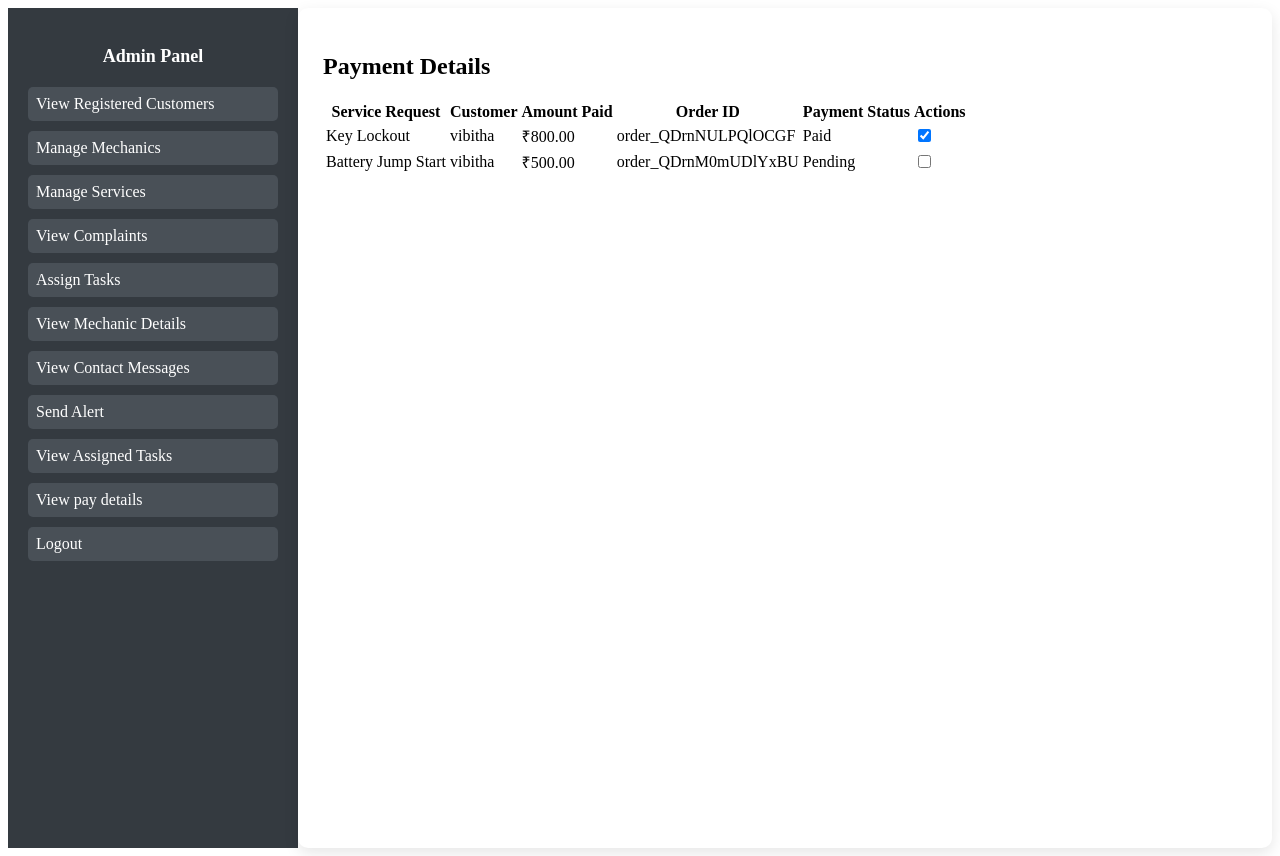
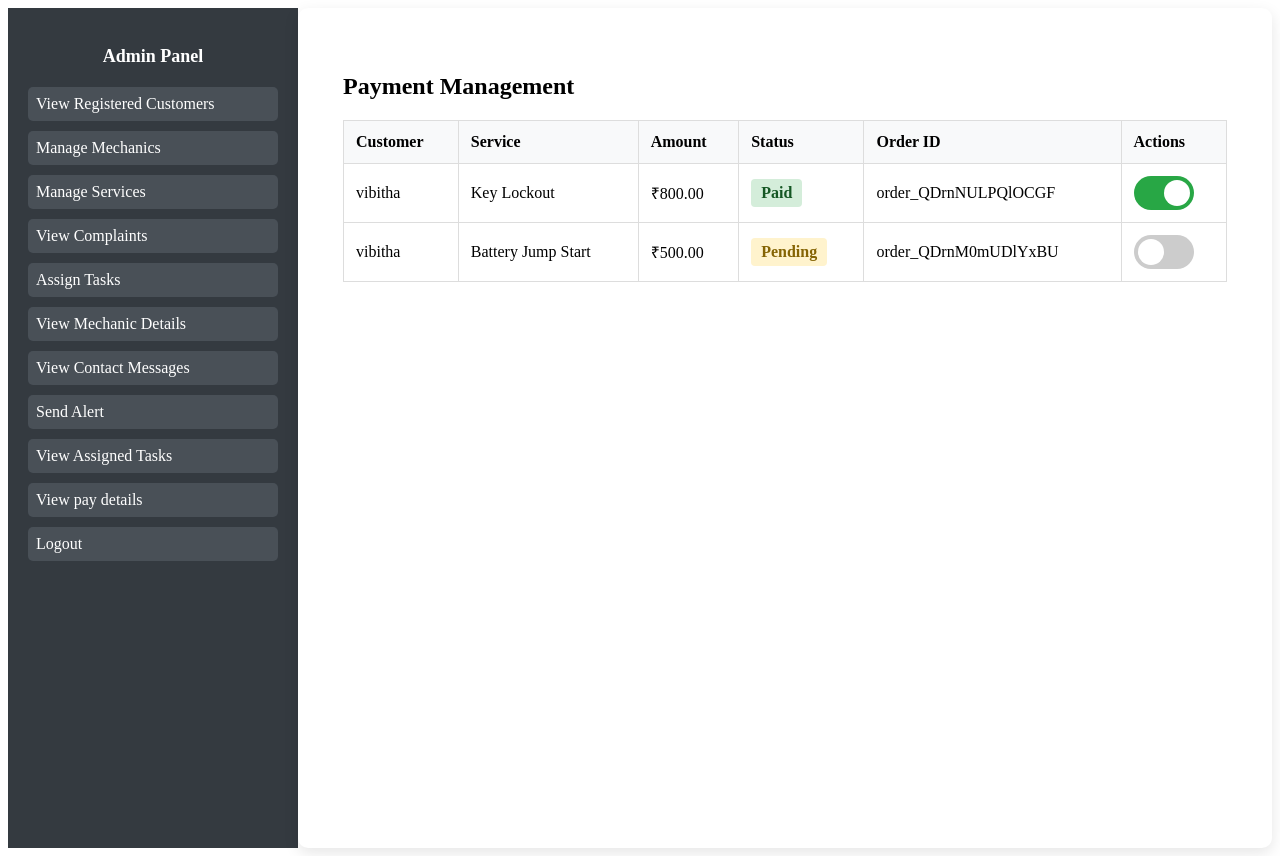
Before and after one commit to Navya-445/Roadhelp, a Django app: page /pay-adminments/ in a window 1280 px wide. Run offline with Django 5.2, Linux system fonts and the light colour scheme; data comes from the database, SQL or seed files in the repository; both versions use the stored data as it was after the commit.

Commit message:
message of commit

```diff
--- a/Home/views.py
+++ b/Home/views.py
@@ -689,76 +689,74 @@ from django.shortcuts import render, redirect
 from django.contrib import messages
 from django.contrib.auth.decorators import login_required, user_passes_test
 from .models import ServiceRequest, CustPayment
-
-
 def admin_paymentdetails(request):
     if request.method == 'POST':
-        # Handle payment status updates
         payment_id = request.POST.get('payment_id')
         new_status = request.POST.get('is_paid') == 'on'
 
         try:
             payment = CustPayment.objects.get(id=payment_id)
-            if new_status and not payment.is_paid:
-                # If marking as paid, remove the corresponding service request
-                ServiceRequest.objects.filter(
-                    user__username=payment.cust_name,
-                    service__name=payment.service_request_name
-                ).delete()
-
-            payment.is_paid = new_status
-            payment.save()
-            messages.success(request, 'Payment status updated successfully!')
+            if payment.is_paid != new_status:
+                payment.is_paid = new_status
+                payment.save()
+                messages.success(request, f'Payment status for {payment.cust_name} updated to {"Paid" if new_status else "Unpaid"}')
         except Exception as e:
             messages.error(request, f'Error updating payment: {str(e)}')
 
-    # Get all payment records
     payments = CustPayment.objects.all().order_by('-is_paid', 'cust_name')
-    return render(request, 'admin_paydetails.html', {'payments': payments})
+    return render(request, 'admin_paydetails.html', {
+        'payments': payments,
+        'page_title': 'Payment Management'
+    })
 @login_required
 def payment_page(request):
-    """Fetch service requests and generate Razorpay orders, creating payment records"""
-    customer_tasks = ServiceRequest.objects.filter(user=request.user).select_related('service')
-    client = razorpay.Client(auth=(settings.RAZORPAY_KEY_ID, settings.RAZORPAY_KEY_SECRET))
+    # Get unpaid service requests with their payment status
+    service_requests = ServiceRequest.objects.filter(
+        user=request.user
+    ).select_related('service')
 
-    customer_tasks_with_prices = []
+    payment_data = []
 
-    for task in customer_tasks:
-        price_entry = PriceList.objects.filter(service=task.service).first()
-        amount_inr = price_entry.amount_inr if price_entry else None
+    for sr in service_requests:
+        payment = CustPayment.objects.filter(
+            service_request_name=sr.service.name,
+            cust_name=request.user.username
+        ).first()
 
-        if amount_inr:
-            amount_paisa = int(amount_inr * 100)
+        price = PriceList.objects.filter(service=sr.service).first()
+        amount = price.amount_inr if price else 0
+
+        # Create payment record if doesn't exist
+        if not payment and amount > 0:
+            client = razorpay.Client(auth=(settings.RAZORPAY_KEY_ID, settings.RAZORPAY_KEY_SECRET))
             order_data = {
-                "amount": amount_paisa,
+                "amount": int(amount * 100),
                 "currency": "INR",
                 "payment_capture": 1,
             }
             order = client.order.create(order_data)
 
-            # Create or update payment record
-            CustPayment.objects.update_or_create(
-                service_request_name=task.service.name,
+            payment = CustPayment.objects.create(
+                service_request_name=sr.service.name,
                 cust_name=request.user.username,
-                defaults={
-                    'amount_paid': amount_inr,
-                    'order_id': order['id'],
-                    'is_paid': False
-                }
+                amount_paid=amount,
+                order_id=order['id'],
+                is_paid=False
             )
 
-            customer_tasks_with_prices.append({
-                'task': task,
-                'service': task.service,
-                'amount_inr': amount_inr,
-                'order_id': order['id'],
-            })
+        payment_data.append({
+            'service': sr.service,
+            'amount_inr': amount,
+            'order_id': payment.order_id if payment else None,
+            'is_paid': payment.is_paid if payment else False,
+            'payment_exists': payment is not None,
+        })
 
     return render(request, 'payment_page.html', {
-        'customer_tasks': customer_tasks_with_prices,
+        'customer_tasks': payment_data,
         'RAZORPAY_KEY_ID': settings.RAZORPAY_KEY_ID,
+        'page_title': 'My Payments'
     })
-
 # def payment_page(request):
 #     """ Fetch service requests and corresponding prices for the logged-in user and generate Razorpay orders """
 
@@ -797,16 +795,10 @@ def payment_page(request):
 #     })
 from django.shortcuts import render
 @login_required
+
+
 def payment_success(request):
-    payment_id = request.GET.get('payment_id')
-    order_id = request.GET.get('order_id')
-
-    return render(request, 'payment_success.html', {
-        'payment_id': payment_id,
-        'order_id': order_id
-    })
-# def payment_success(request):
-#     return render(request, 'payment_success.html')
+    return render(request, 'payment_success.html')
 def view_pastwork(request):
     """View to display past work details sorted by completed date"""
     mechanic = request.user.mechanicprofile  # Get the logged-in mechanic
--- a/templates/admin_dashboard.html
+++ b/templates/admin_dashboard.html
@@ -201,7 +201,7 @@
         <a href="{% url 'view_mechanic_details' %}">View mech details</a>
         <a href="{% url 'admin_contact_messages' %}">View contact messages</a>
         <a href="{% url 'notification_menu' %}">Send alert</a>
-        <li><a href="{% url 'admin_paymentdetails' %}">View pay details</a></li>
+    <li><a href="{% url 'admin_paymentdetails' %}">View pay details</a></li>
 
         <a href="{% url 'adminlogout' %}">Logout</a>
     </div>
--- a/templates/admin_paydetails.html
+++ b/templates/admin_paydetails.html
@@ -1,122 +1,132 @@
 {% extends 'base_admin.html' %}
-{% load static %}
-
 {% block content %}
-<div class="container mt-5">
-    <h2 class="mb-4">Payment Details</h2>
+<div class="payment-admin-container">
+    <h2>{{ page_title }}</h2>
 
     {% if messages %}
+    <div class="messages">
         {% for message in messages %}
         <div class="alert alert-{{ message.tags }}">{{ message }}</div>
         {% endfor %}
+    </div>
     {% endif %}
 
-    <div class="table-responsive">
-        <table class="table table-striped table-hover">
-            <thead class="thead-dark">
+    <table class="payment-admin-table">
+        <thead>
             <tr>
-                    <th>Service Request</th>
                 <th>Customer</th>
-                    <th>Amount Paid</th>
+                <th>Service</th>
+                <th>Amount</th>
+                <th>Status</th>
                 <th>Order ID</th>
-                    <th>Payment Status</th>
                 <th>Actions</th>
             </tr>
         </thead>
         <tbody>
             {% for payment in payments %}
             <tr>
+                <td>{{ payment.cust_name }}</td>
                 <td>{{ payment.service_request_name }}</td>
-                    <td>{{ payment.cust_name }}</td>
                 <td>₹{{ payment.amount_paid }}</td>
+                <td>
+                    <span class="status-badge {% if payment.is_paid %}paid{% else %}pending{% endif %}">
+                        {% if payment.is_paid %}Paid{% else %}Pending{% endif %}
+                    </span>
+                </td>
                 <td>{{ payment.order_id|default:"-" }}</td>
                 <td>
-                        {% if payment.is_paid %}
-                            <span class="badge badge-success">Paid</span>
-                        {% else %}
-                            <span class="badge badge-warning">Pending</span>
-                        {% endif %}
-                    </td>
-                    <td>
-                        <form method="post" action="{% url 'admin_paymentdetails' %}">
+                    <form method="post" class="payment-status-form">
                         {% csrf_token %}
                         <input type="hidden" name="payment_id" value="{{ payment.id }}">
-                            <div class="form-check form-switch">
-                                <input class="form-check-input" type="checkbox" name="is_paid"
-                                       id="paid_{{ payment.id }}" {% if payment.is_paid %}checked{% endif %}
-                                       onchange="this.form.submit()">
-                                <label class="form-check-label" for="paid_{{ payment.id }}"></label>
-                            </div>
+                        <label class="switch">
+                            <input type="checkbox" name="is_paid" {% if payment.is_paid %}checked{% endif %} onchange="this.form.submit()">
+                            <span class="slider round"></span>
+                        </label>
                     </form>
                 </td>
             </tr>
             {% empty %}
             <tr>
-                    <td colspan="6" class="text-center">No payment records found</td>
+                <td colspan="6">No payment records found.</td>
             </tr>
             {% endfor %}
         </tbody>
     </table>
 </div>
-</div>
+
+<style>
+    .payment-admin-container {
+        padding: 20px;
+    }
+    .payment-admin-table {
+        width: 100%;
+        border-collapse: collapse;
+        margin-top: 20px;
+    }
+    .payment-admin-table th, .payment-admin-table td {
+        padding: 12px;
+        border: 1px solid #ddd;
+        text-align: left;
+    }
+    .payment-admin-table th {
+        background-color: #f8f9fa;
+    }
+    .status-badge {
+        padding: 5px 10px;
+        border-radius: 4px;
+        font-weight: bold;
+        display: inline-block;
+    }
+    .paid {
+        background-color: #d4edda;
+        color: #155724;
+    }
+    .pending {
+        background-color: #fff3cd;
+        color: #856404;
+    }
+    .switch {
+        position: relative;
+        display: inline-block;
+        width: 60px;
+        height: 34px;
+    }
+    .switch input {
+        opacity: 0;
+        width: 0;
+        height: 0;
+    }
+    .slider {
+        position: absolute;
+        cursor: pointer;
+        top: 0;
+        left: 0;
+        right: 0;
+        bottom: 0;
+        background-color: #ccc;
+        transition: .4s;
+        border-radius: 34px;
+    }
+    .slider:before {
+        position: absolute;
+        content: "";
+        height: 26px;
+        width: 26px;
+        left: 4px;
+        bottom: 4px;
+        background-color: white;
+        transition: .4s;
+        border-radius: 50%;
+    }
+    input:checked + .slider {
+        background-color: #28a745;
+    }
+    input:checked + .slider:before {
+        transform: translateX(26px);
+    }
+    .payment-status-form {
+        display: inline-block;
+        margin: 0;
+    }
+</style>
 {% endblock %}
-{% comment %} {% extends 'base_admin.html' %}
-
-{% block content %}
-<h2>Payment Details</h2>
-
-<!-- Display success messages if any -->
-{% if messages %}
-  <div class="alert alert-success">
-    {% for message in messages %}
-      <p>{{ message }}</p>
-    {% endfor %}
-  </div>
-{% endif %}
-
-<table class="table table-bordered">
-  <thead class="thead-dark">
-    <tr>
-      <th>Service Request</th>
-      <th>Customer Name</th>
-      <th>Amount Paid</th>
-      <th>Paid Status</th>
-      <th>Update Status</th>
-    </tr>
-  </thead>
-  <tbody>
-    {% for payment in payments %}
-      <tr>
-        <td>{{ payment.service_request_name }}</td>
-        <td>{{ payment.cust_name }}</td>
-        <td>₹{{ payment.amount_paid }}</td>
-        <td>
-          {% if payment.is_paid %}
-            <span class="badge bg-success">Paid</span>
-          {% else %}
-            <span class="badge bg-danger">Not Paid</span>
-          {% endif %}
-        </td>
-        <td>
-          <form method="POST" action="{% url 'update_payment_status' payment.id %}">
-            {% csrf_token %}
-
-            <div class="form-group form-check">
-              <input type="hidden" name="payment_id" value="{{ payment.id }}">
-
-              <input type="checkbox" class="form-check-input" name="is_paid" id="is_paid_{{ payment.id }}" {% if payment.is_paid %}checked{% endif %}>
-              <label class="form-check-label" for="is_paid_{{ payment.id }}">Mark as Paid</label>
-            </div>
-
-            <button type="submit" class="btn btn-primary btn-sm">Update Status</button>
-          </form>
-        </td>
-      </tr>
-    {% empty %}
-      <tr>
-        <td colspan="5" class="text-center">No payment records available.</td>
-      </tr>
-    {% endfor %}
-  </tbody>
-</table>
-{% endblock %} {% endcomment %}
```
Also changed, not shown: templates/payment_page.html (+107 -16 lines), db.sqlite3. Lines whose indentation alone changed are shown as unchanged.
